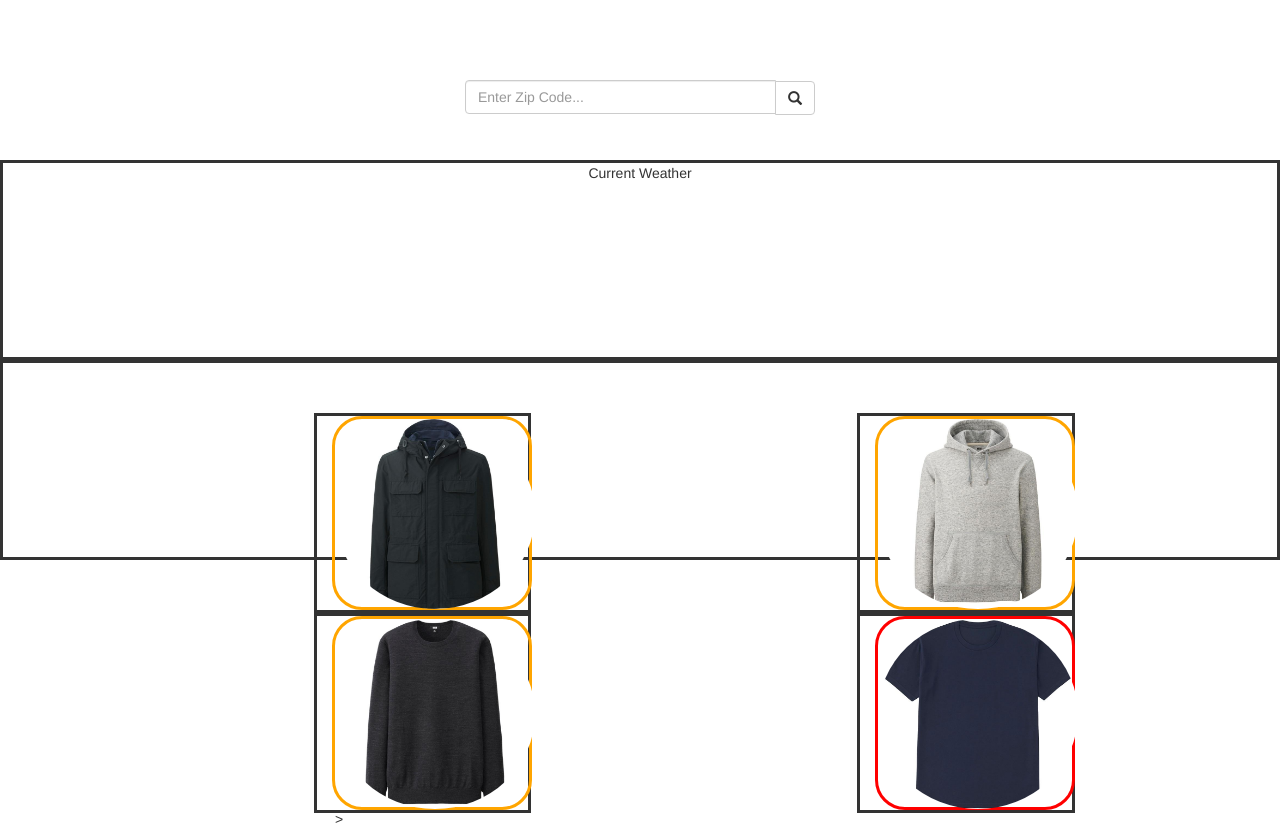
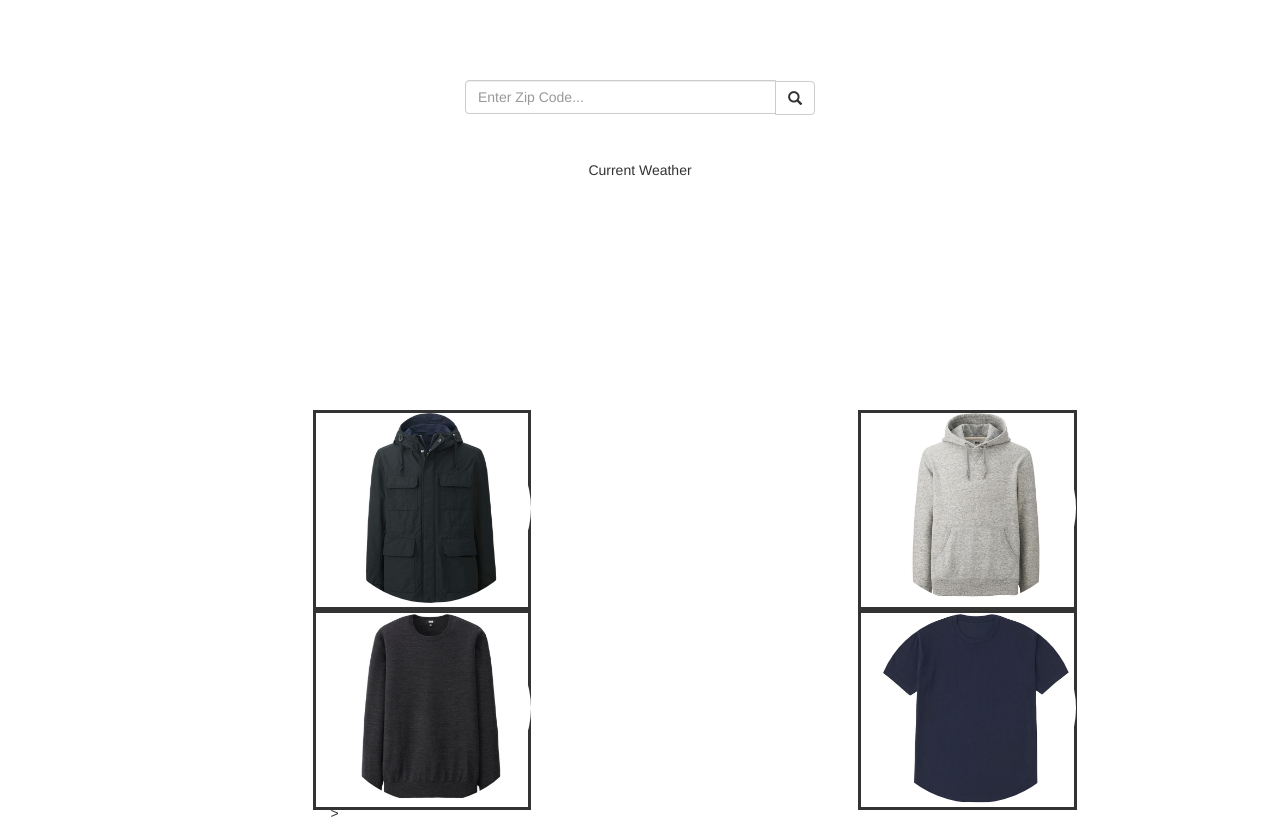
Before and after one commit to CPUcam/Weather, a plain HTML site: page index.html in a window 1280 px wide. Drawn offline with nearby package versions, Linux system fonts and the light colour scheme.

Commit message:
removed borders

```diff
--- a/css/style.css
+++ b/css/style.css
@@ -18,7 +18,7 @@
   margin: 0 auto;
   height: 200px;
   width: 100%;
-  border-style: solid;
+  /*border-style: solid;*/
 }
 
 .clothes {
@@ -26,7 +26,7 @@
   padding-top: 50px;
   height: 200px;
   width: 100%;
-  border-style: solid;
+  /*border-style: solid;*/
 }
 
 .current-temp {
@@ -43,9 +43,9 @@
   position: relative;
   height: 100%;
   width: 200px;
-  border-style: solid;
+  /*border-style: solid;
   border-radius: 30px;
-  border-color: orange;
+  border-color: orange;*/
   margin: 0 auto;
 }
 
@@ -53,9 +53,9 @@
   position: relative;
   height: 100%;
   width: 200px;
-  border-style: solid;
+  /*border-style: solid;
   border-radius: 30px;
-  border-color: orange;
+  border-color: orange;*/
   margin: 0 auto;
 }
 
@@ -63,9 +63,9 @@
   position: relative;
   height: 100%;
   width: 200px;
-  border-style: solid;
+  /*border-style: solid;
   border-radius: 30px;
-  border-color: red;
+  border-color: red;*/
   margin: 0 auto;
 }
 
```
